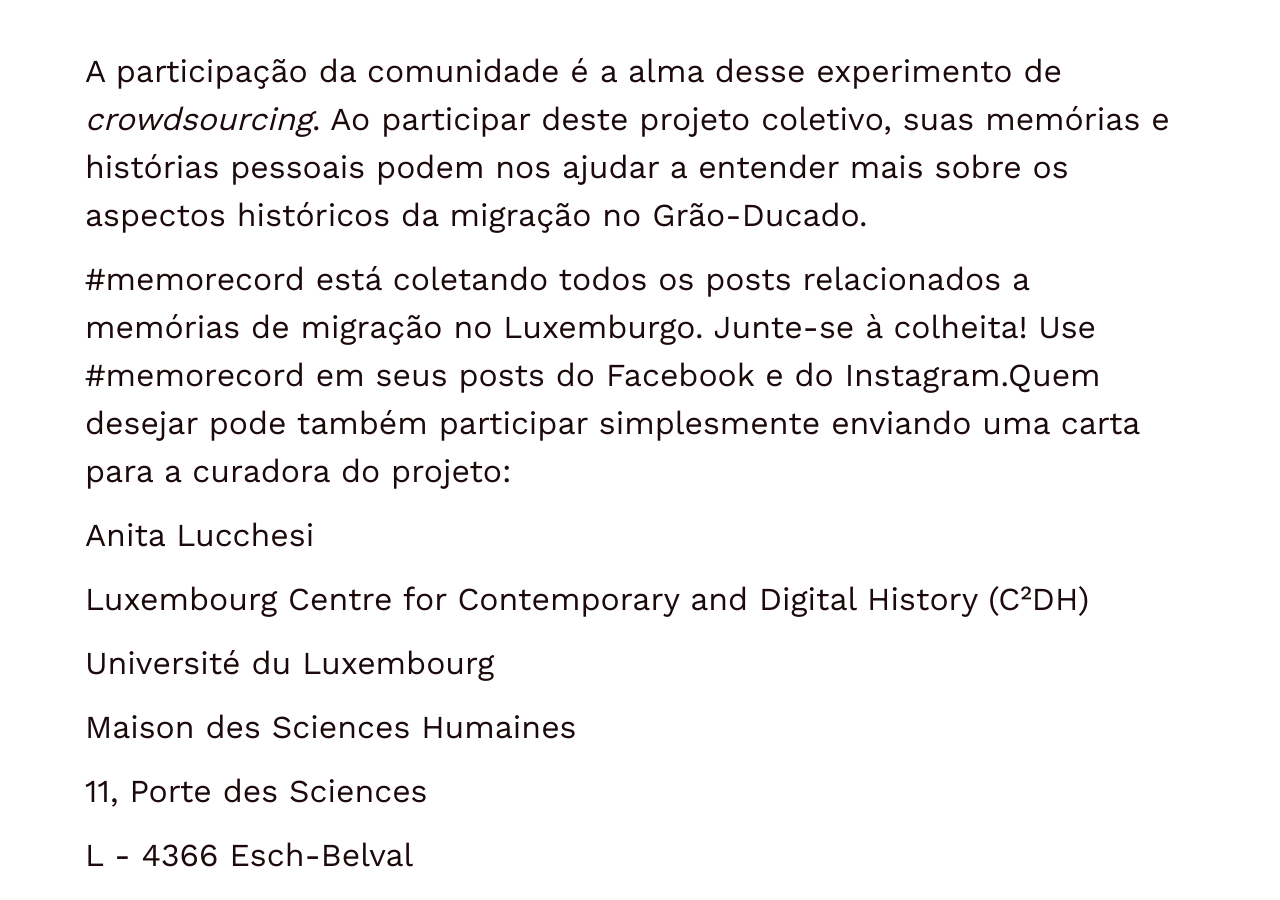
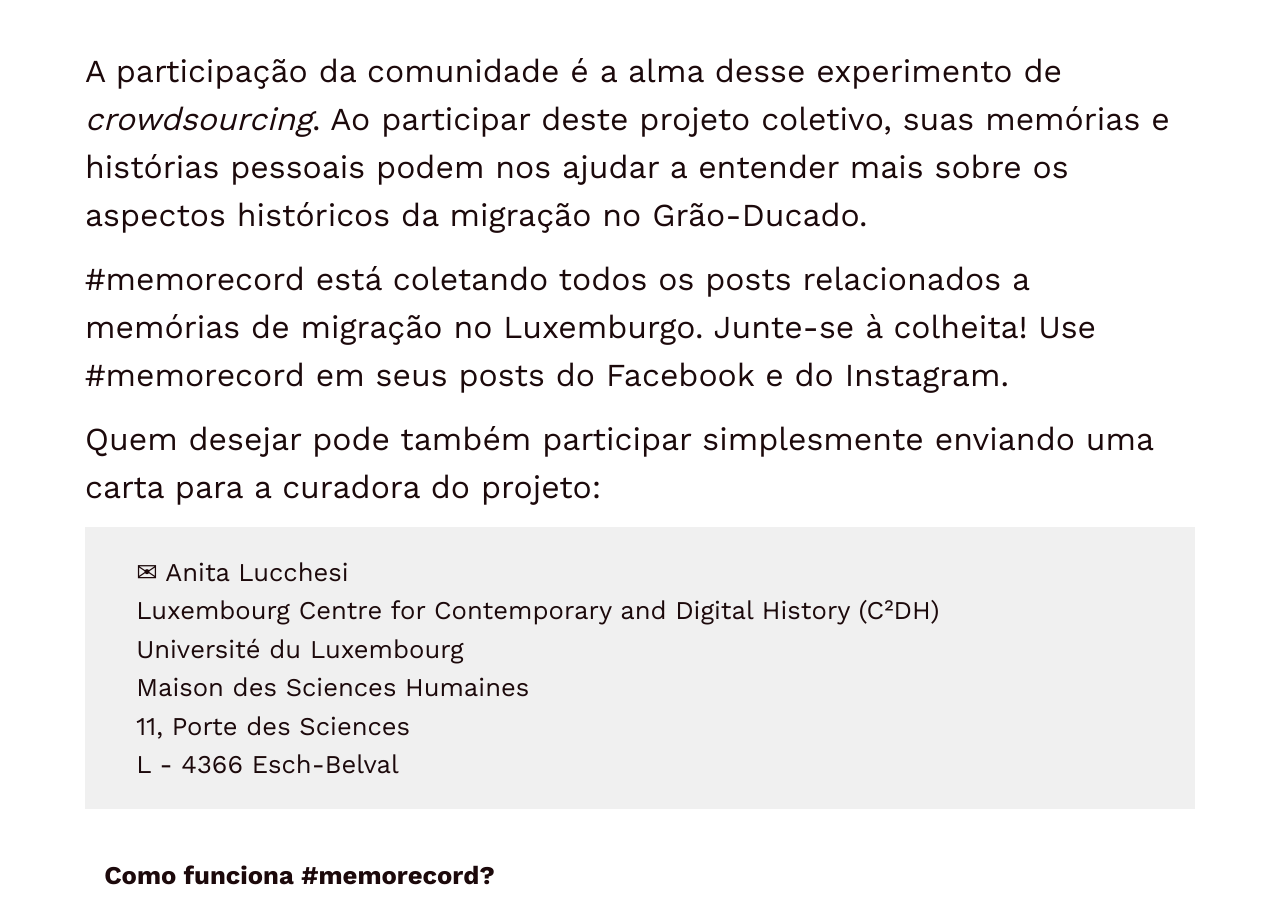
Before and after one commit to C2DH/memorecord, a Jekyll site: the page built from pages/take-part.pt.md, in a window 1280 px wide and 900 px high, scrolled down 313 px. Built offline with Jekyll 4.4.1, drawn with Linux system fonts in a browser that asks for light colours; part of the change alters nothing that is shown.

Commit message:
Update take-part

```diff
--- a/pages/take-part.pt.md
+++ b/pages/take-part.pt.md
@@ -8,19 +8,19 @@ title: Participar!
 
 A participação da comunidade é a alma desse experimento de *crowdsourcing*. Ao participar deste projeto coletivo, suas memórias e histórias pessoais podem nos ajudar a entender mais sobre os aspectos históricos da migração no Grão-Ducado.
 
-#memorecord está coletando todos os posts relacionados a memórias de migração no Luxemburgo. Junte-se à colheita! Use #memorecord em seus posts do Facebook e do Instagram.Quem desejar pode também participar simplesmente enviando uma carta para a curadora do projeto:
+#memorecord está coletando todos os posts relacionados a memórias de migração no Luxemburgo. Junte-se à colheita! Use #memorecord em seus posts do Facebook e do Instagram.
 
-Anita Lucchesi
+Quem desejar pode também participar simplesmente enviando uma carta para a curadora do projeto:
 
-Luxembourg Centre for Contemporary and Digital History (C²DH)
-
-Université du Luxembourg
-
-Maison des Sciences Humaines
-
-11, Porte des Sciences
-
-L - 4366 Esch-Belval
+<div class="smaller">
+&#9993;
+Anita Lucchesi<br>
+Luxembourg Centre for Contemporary and Digital History (C²DH)<br>
+Université du Luxembourg<br>
+Maison des Sciences Humaines<br>
+11, Porte des Sciences<br>
+L - 4366 Esch-Belval<br>
+</div>
 
 <!-- more -->
 
```
Also changed, not shown: pages/take-part.md (+3 -1 lines).
